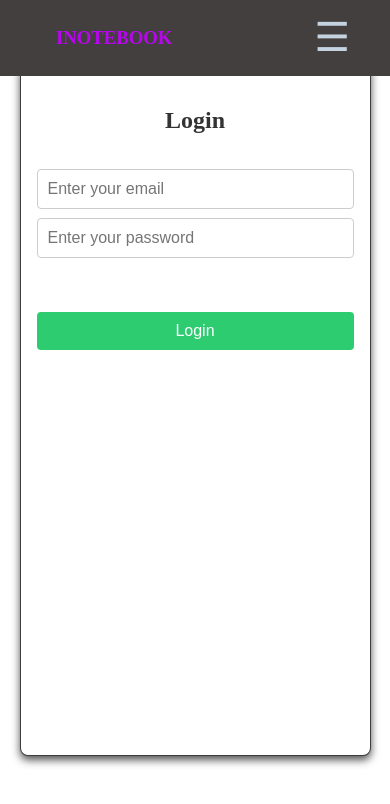
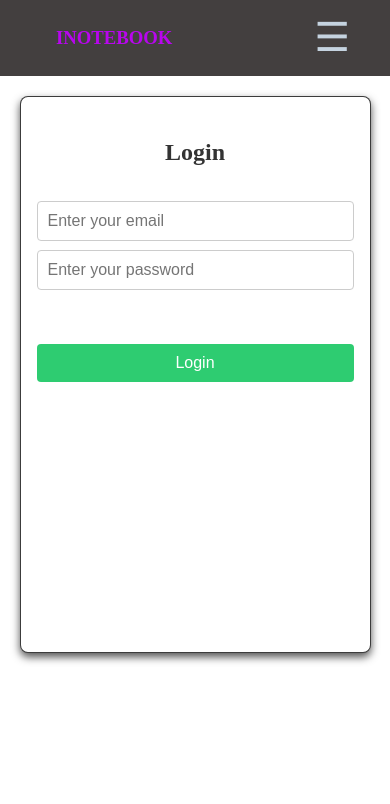
Before and after one commit to Saurav-100rav/iNoteBook, a React (Create React App) app in the folder client/: page /login in a window 390 px wide. Shown: the top 804 px of the page. Built offline with nearby package versions, Linux system fonts and the light colour scheme; no server answers.

Commit message:
responsive login page

```diff
--- a/client/src/components/auth/login.css
+++ b/client/src/components/auth/login.css
@@ -82,16 +82,16 @@
   @media (max-width:450px){
     .login-container {
       width: 90vw;
-      height: 82vh;
-      margin: 4rem auto 0;
+      height: 66vh;
+      margin: 6rem auto 0;
       padding: 2.6rem 1rem;
     }
   }
   @media (max-width:300px){
     .login-container {
       width: 98vw;
-      height: 82vh;
-      margin: 4rem auto 0;
+      height: 68vh;
+      margin: 6rem auto 0;
       padding: 2.6rem 1rem;
     }
   }
```
